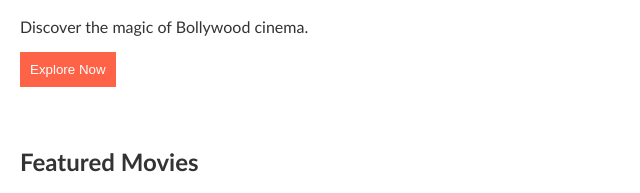
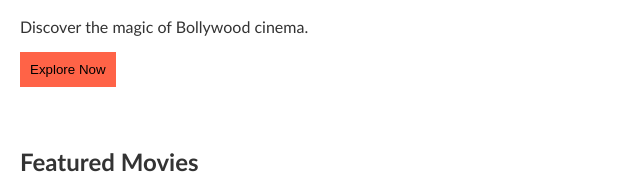
Before and after one commit to abhishek-marpu/Updated-chatgpt-2, a plain HTML site: page index.html in a window 1280 px wide. Shown: the part 223-416 px from the top of the page, 0-640 px from the left. Drawn offline with Linux system fonts and the light colour scheme.

Commit message:
Update index.html

```diff
--- a/index.html
+++ b/index.html
@@ -58,7 +58,7 @@
         button.explore-now {
             padding: 10px;
             background-color: #FF6347;
-            color: #fff;
+            color: #000; /* Adjusted text color for better contrast */
             border: none;
             cursor: pointer;
         }
```
